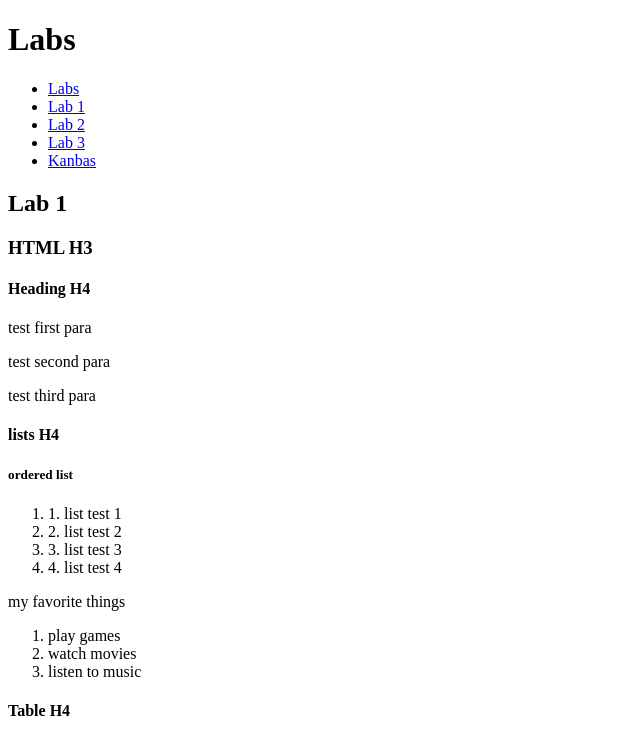
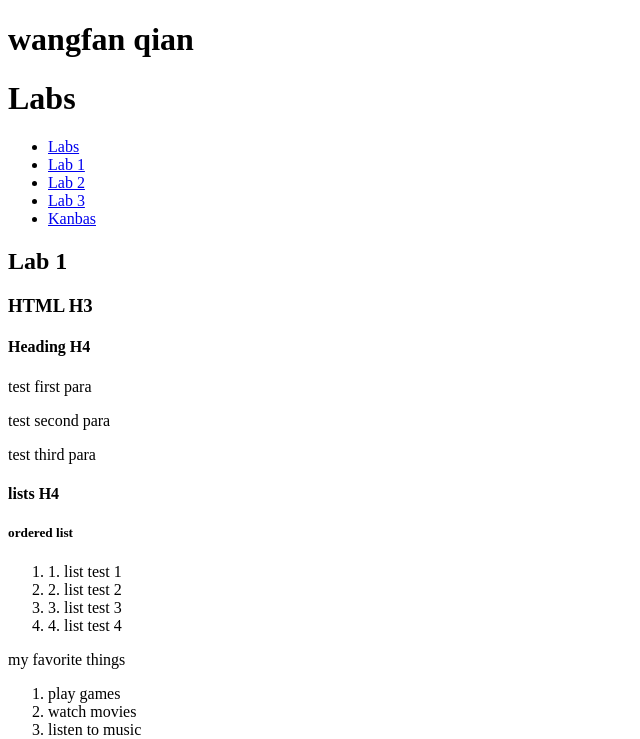
Before and after one commit to Axel-Q/kanbas-react-web-app, a React (Create React App) app: page /#/Labs/Lab1 in a window 1280 px wide. Shown: the top 739 px of the page, without its empty margins (0-640 px from the left). Built offline with nearby package versions, Linux system fonts and the light colour scheme.

Commit message:
add name label

```diff
--- a/src/Labs/index.tsx
+++ b/src/Labs/index.tsx
@@ -10,6 +10,7 @@ import TOC from "./TOC";
 export default function Labs() {
     return (
         <div>
+            <h1>wangfan qian</h1>
             <h1>Labs</h1>
             <TOC/>
             <Routes>
```
